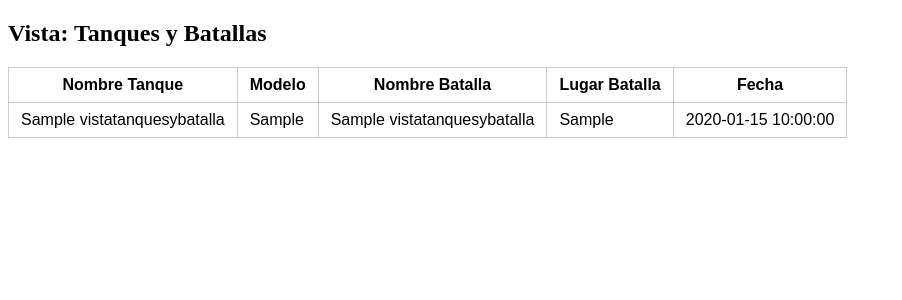
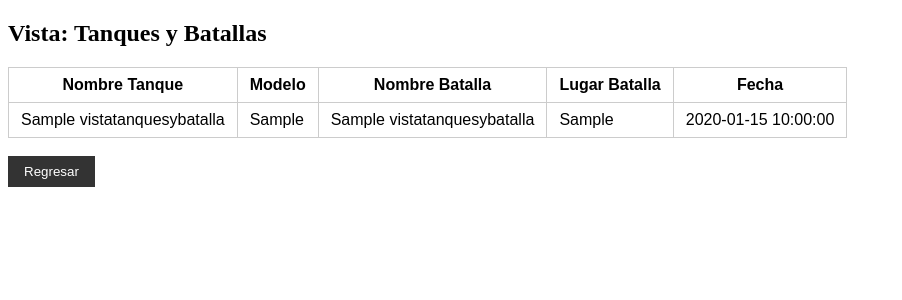
Before and after one commit to REBX-JOS/Museo_Tanques, a PHP site: page /vistatanques_batallas/read.php in a window 1280 px wide. Shown: the part 104-404 px from the top of the page, without its empty margins (0-902 px from the left). Run offline with PHP 8.4, Linux system fonts and the light colour scheme; tables that the repository leaves empty or names only in its code hold one stand-in row (values such as "Sample post").

Commit message:
Add feature en usuarios y vistas, boton de regresar

```diff
--- a/usuarios/create.php
+++ b/usuarios/create.php
@@ -39,6 +39,7 @@ if ($_SERVER["REQUEST_METHOD"] == "POST") {
     Usuario: <input type="text" name="usuario" required maxlength="20"><br>
     Contraseña: <input type="password" name="contrasena" required maxlength="30"><br><br>
     <input type="submit" value="Registrar">
+    <input type="submit" value="Regresar" formaction="read.php" formnovalidate>
 </form>
 <p><?= $msg ?></p>
 </body>
--- a/vistaexhibiciones_eventos/read.php
+++ b/vistaexhibiciones_eventos/read.php
@@ -29,6 +29,7 @@ $result = $conn->query($sql);
         <td><?= $row['descripcion_evento'] ?></td>
     </tr>
     <?php endwhile; ?>
-</table>
+</table> <br>
+    <form> <input type="submit" value="Regresar" formaction="../index.php" formnovalidate> </form>
 </body>
 </html>
--- a/vistatanques_batallas/read.php
+++ b/vistatanques_batallas/read.php
@@ -29,6 +29,7 @@ $result = $conn->query($sql);
         <td><?= $row['fecha'] ?></td>
     </tr>
     <?php endwhile; ?>
-</table>
+</table> <br>
+    <form> <input type="submit" value="Regresar" formaction="../index.php" formnovalidate> </form>
 </body>
 </html>
```
